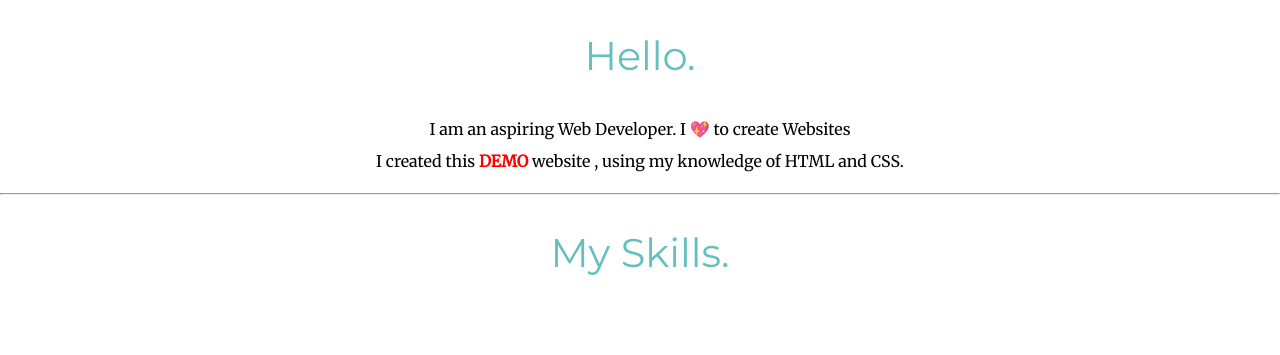
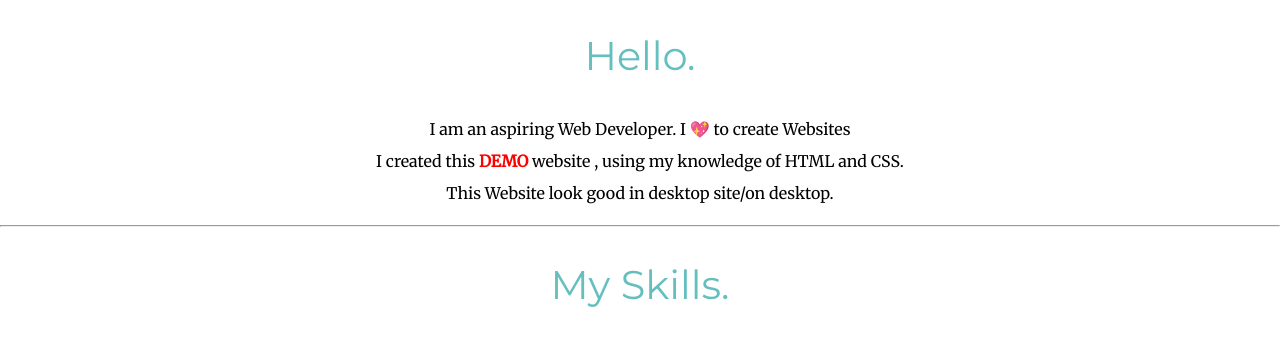
Before and after one commit to surajvsonkar/My-Portfolio-website, a plain HTML site: page index.html in a window 1280 px wide. Shown: the part 1166-1521 px from the top of the page. Drawn offline with Linux system fonts and the light colour scheme.

Commit message:
Update index.html

```diff
--- a/index.html
+++ b/index.html
@@ -27,7 +27,8 @@
 				<h2>Hello.</h2>
 				<p style="line-height: 2;">
 						I am an aspiring Web Developer. I 💖 to create Websites <br>
-						I created this <span class="demo">DEMO </span> website , using my knowledge of HTML and CSS.
+						I created this <span class="demo">DEMO </span> website , using my knowledge of HTML and CSS. <br>
+					This Website look good in desktop site/on desktop.
 				</p>
 			</div>
 			<hr />
```
